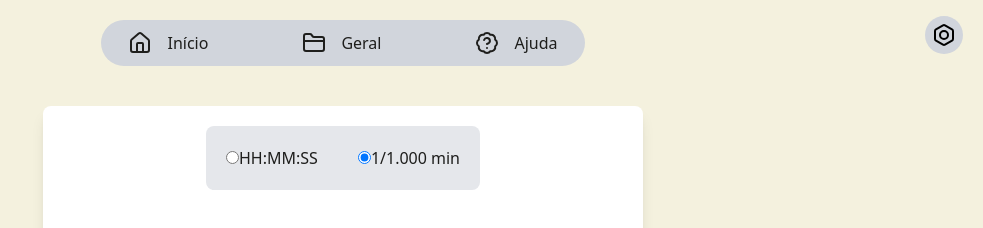
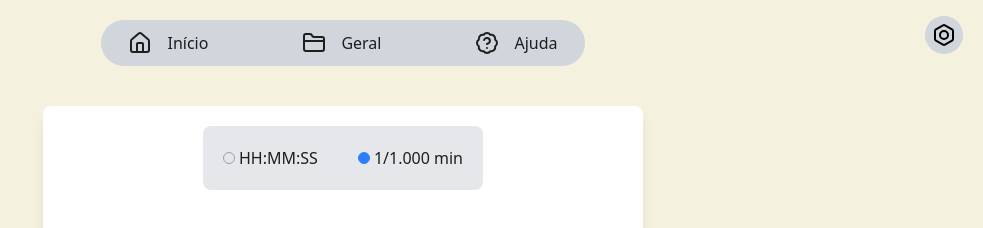
Before and after one commit to Striker9090/CalculosTextil, a React (Vite) app: page /geral/cronometro in a window 1280 px wide. Shown: the top 228 px of the page, without its empty margins (297-1280 px from the left). Built offline with nearby package versions, Linux system fonts and the light colour scheme.

Commit message:
StopWatch

```diff
--- a/src/components/Utilitarios/Inputs.tsx
+++ b/src/components/Utilitarios/Inputs.tsx
@@ -1,27 +1,23 @@
-type InputsProps = {
+type InputsProps = React.InputHTMLAttributes<HTMLInputElement> & {
   children: React.ReactNode;
-  id: string;
-} & React.HTMLAttributes<HTMLLabelElement> &
-  React.InputHTMLAttributes<HTMLInputElement>;
+};
 
-export function Inputs({ children, type, id, name, ...rest }: InputsProps) {
-  if (type === "checkbox" || type === "radio") {
-    return (
-      <>
-        <div>
-          <input name={name} id={id} type={type} {...rest} />
-          <label htmlFor={id}>{children}</label>
-        </div>
-      </>
-    );
-  }
+export function Inputs({ children, type, id, name, className = "", ...rest }: InputsProps) {
+  const baseClass =
+    type === "checkbox" || type === "radio"
+      ? "appearance-none w-3 h-3 border-1 border-gray-400 rounded-full checked:bg-blue-500 checked:border-blue-500 focus:outline-none"
+      : "";
 
   return (
-    <>
-      <div>
-        <label htmlFor={id}>{children}</label>
-        <input name={name} id={id} type={type} {...rest} />
-      </div>
-    </>
+    <div>
+      <input
+        name={name}
+        id={id}
+        type={type}
+        {...rest}
+        className={`${baseClass} ${className}`}
+      />
+      <label htmlFor={id}>{children}</label>
+    </div>
   );
 }
--- a/src/features/Geral/cronometro.tsx
+++ b/src/features/Geral/cronometro.tsx
@@ -70,14 +70,14 @@ export default function Cronometro() {
       return time === 0 ? null : running ? (
         <button
           onClick={() => registration()}
-          className="flex justify-center gap-3 items-center text-[20px] mb-7 py-3 bg-blue-500 text-white rounded hover:bg-blue-600 w-full max-w-[400px]"
+          className="flex justify-center cursor-pointer gap-3 items-center text-[20px] mb-7 py-3 bg-blue-500 text-white rounded hover:bg-blue-600 w-full max-w-[400px]"
         >
           <PlayCircleIcon /> Registro
         </button>
       ) : (
         <button
           onClick={tradeStatus.button2}
-          className="flex justify-center gap-3 items-center text-[20px] mb-7 py-3 bg-red-400 text-white rounded hover:bg-red-500 w-full max-w-[400px]"
+          className="flex justify-center cursor-pointer gap-3 items-center text-[20px] mb-7 py-3 bg-red-400 text-white rounded hover:bg-red-500 w-full max-w-[400px]"
           title="Reiniciar"
         >
           <RefreshCcw /> Reiniciar
@@ -103,7 +103,10 @@ export default function Cronometro() {
               <span>
                 {formatted} &nbsp; &nbsp; &nbsp; {formatTime(current)}
               </span>
-              <span onClick={() => handleDelete(index)} className="ml-auto cursor-pointer text-red-500 hover:text-red-700">
+              <span
+                onClick={() => handleDelete(index)}
+                className="ml-auto cursor-pointer text-red-500 hover:text-red-700"
+              >
                 <Trash2 />
               </span>
             </span>
@@ -143,13 +146,14 @@ export default function Cronometro() {
       <div className="flex justify-center align-center">
         <div className="flex flex-col items-center p-5 m-5 bg-white rounded-lg shadow-lg w-full max-w-[600px] min-w-[370px] max-h-[80vh] overflow-hidden">
           <form className="flex flex-row gap-10 mb-5 bg-gray-200 p-5 rounded-lg">
-            <div className="flex gap-5 flex-col">
+            <div className="flex gap-10 flex-col ">
               <Inputs
                 id="horas"
                 name="formatos"
                 type="radio"
                 value="horas"
                 onChange={(e) => setType((e.target as HTMLInputElement).value)}
+                className="mr-1"
               >
                 HH:MM:SS
               </Inputs>
@@ -163,7 +167,7 @@ export default function Cronometro() {
                 1/100 seg
               </Inputs> */}
             </div>
-            <div className="flex gap-5 flex-col">
+            <div className="flex items-center gap-5 flex-col">
               <Inputs
                 id="decimal"
                 name="formatos"
@@ -171,6 +175,7 @@ export default function Cronometro() {
                 value="decimal"
                 checked={type === "decimal"}
                 onChange={(e) => setType((e.target as HTMLInputElement).value)}
+                className="mr-1"
               >
                 1/1.000 min
               </Inputs>
@@ -192,7 +197,7 @@ export default function Cronometro() {
           </div>
           <button
             onClick={tradeStatus.button1}
-            className="flex justify-center gap-3 items-center text-[20px] mb-7 py-3 bg-blue-500 text-white rounded hover:bg-blue-600 w-full max-w-[400px]"
+            className="flex justify-center cursor-pointer gap-3 items-center text-[20px] mb-7 py-3 bg-blue-500 text-white rounded hover:bg-blue-600 w-full max-w-[400px]"
           >
             {infbotao.Infbutton1()}
           </button>
@@ -202,7 +207,7 @@ export default function Cronometro() {
 
           {/* container para os registros */}
           {registrationTime.length > 0 ? (
-            <div className="flex gap-7 justify-start w-[400px] ml-5 mb-2 text-gray-600">
+            <div className="flex gap-7 w-full max-w-[400px] justify-start ml-5 mb-2 text-gray-600">
               <div>ID</div>
               <div>DIF.</div>
               <div>TOTAL</div>
@@ -210,7 +215,7 @@ export default function Cronometro() {
           ) : null}
           <div
             ref={registrationContainerRef}
-            className="flex flex-col bg-gray-200 rounded-lg w-full max-w-[400px] scroll-auto overflow-auto"
+            className="flex flex-col cursor-pointer bg-gray-200 rounded-lg w-full max-w-[400px] scroll-auto overflow-auto"
           >
             {registrationTimer()}
           </div>
```
